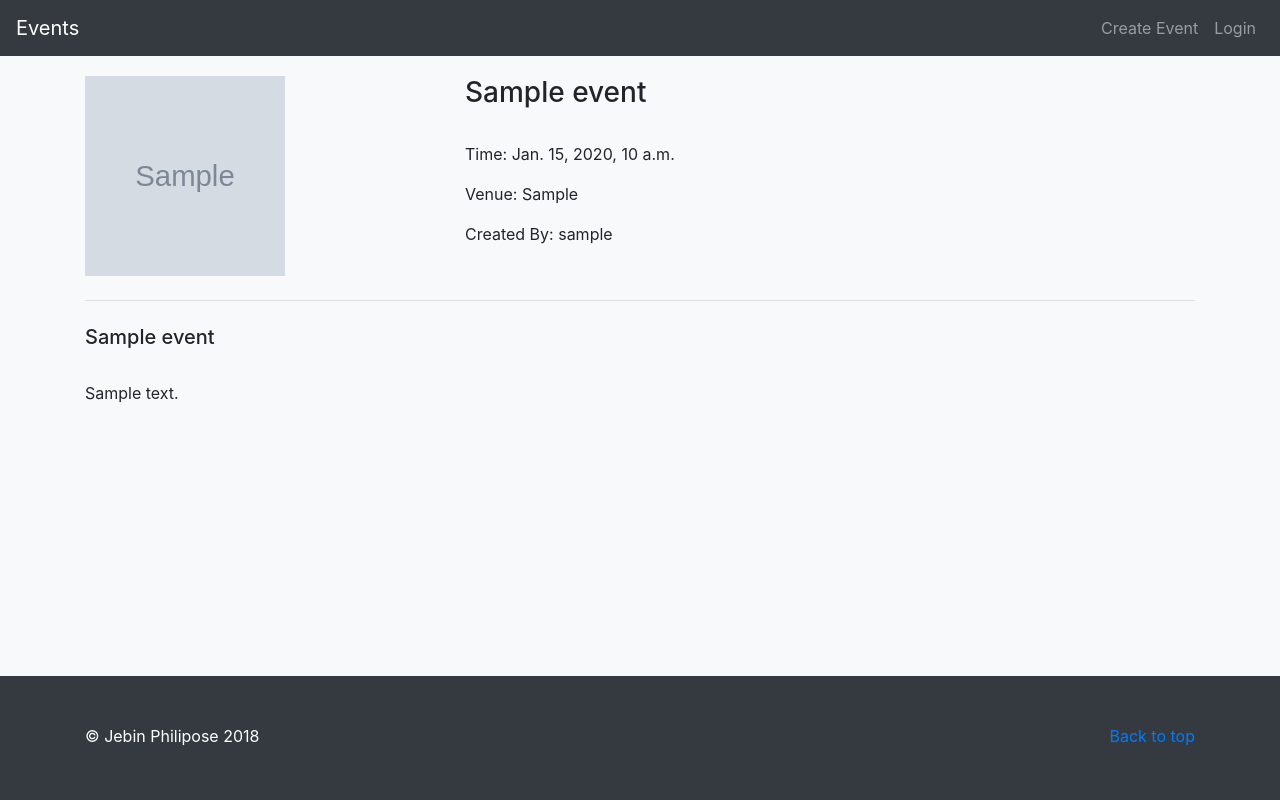
After one commit to jebinphilipose/django-events-website, a Django app: page /event/1/ in a window 1280 px wide. The commit adds this page. Run offline with Django 3.2, Linux system fonts and the light colour scheme; tables that the repository leaves empty hold one stand-in row (values such as "Sample post"); grey boxes marked "Sample" are stand-in pictures; some libraries are stand-ins or nearby versions.

Commit message:
Make the webpage dynamic and add event details page

```diff
--- a/events/models.py
+++ b/events/models.py
@@ -10,7 +10,9 @@ class Location(models.Model):
 
 class Event(models.Model):
     author = models.ForeignKey('auth.User', on_delete=models.CASCADE)
+    image = models.ImageField(upload_to='images/', default=None, blank=True)
     title = models.CharField(max_length=200)
+    description = models.TextField()
     time = models.DateTimeField()
     venue = models.CharField(max_length=200)
     location = models.ForeignKey(Location, on_delete=models.CASCADE,
--- a/events/static/css/style.css
+++ b/events/static/css/style.css
@@ -28,8 +28,12 @@
     max-width: 40rem;
 }
 
+html,
 body {
-    margin: 0px;
+    margin: 0;
+    padding: 0;
+    height: 100%;
+    background-color: #f8f9fa!important;
 }
 
 footer {
@@ -41,6 +45,10 @@ footer p {
     margin-bottom: .25rem;
 }
 
+#container {
+    min-height: calc(100% - 7.75rem);
+}
+
 .box-shadow {
     box-shadow: 0 .25rem .75rem rgba(0, 0, 0, .05);
 }
@@ -50,7 +58,7 @@ footer p {
 }
 
 .hero {
-    background: linear-gradient(rgba(26,26,26,0.7), rgba(26,26,26,0.7)), url(https://cdn-az.allevents.in/banners/5ed85c3ae7a78c4a08e4fe310abb0104);
+    background: linear-gradient(rgba(26, 26, 26, 0.7), rgba(26, 26, 26, 0.7)), url(https://cdn-az.allevents.in/banners/5ed85c3ae7a78c4a08e4fe310abb0104);
     background-size: cover;
     background-position: 50% 50%;
 }
--- a/events/templates/events/base.html
+++ b/events/templates/events/base.html
@@ -15,10 +15,10 @@
 </head>
 
 <body>
-
+    <div id="container">
         <header>
             <nav class="navbar navbar-expand-lg navbar-dark bg-dark">
-            <a class="navbar-brand" href="#">Events</a>
+                <a class="navbar-brand" href="/">Events</a>
                 <button class="navbar-toggler" type="button" data-toggle="collapse" data-target="#navbarNav" aria-controls="navbarNav" aria-expanded="false"
                     aria-label="Toggle navigation">
                     <span class="navbar-toggler-icon"></span>
@@ -36,9 +36,8 @@
             </nav>
         </header>
 
-    {% block content %}
-    {% endblock %}
-
+        {% block content %} {% endblock %}
+    </div>
     <footer class="bg-dark">
         <div class="container">
             <p class="float-right">
@@ -55,27 +54,11 @@
     <script src="https://stackpath.bootstrapcdn.com/bootstrap/4.1.1/js/bootstrap.min.js" integrity="sha384-smHYKdLADwkXOn1EmN1qk/HfnUcbVRZyYmZ4qpPea6sjB/pTJ0euyQp0Mk8ck+5T"
         crossorigin="anonymous"></script>
     <script>
-        $(document).on('submit', '#locationSearch', function (e) {
-            e.preventDefault();
-            $.ajax({
-                type: 'POST',
-                url: '/search',
-                data: {
-                    location: $('#location').val(),
-                    csrfmiddlewaretoken: $('input[name=csrfmiddlewaretoken]').val(),
-                },
-                success: function () {
-                    alert('Search Complete');
-                },
-            });
-        });
-    </script>
-    <script>
         $(function () {
             $("#location").autocomplete({
                 source: "/api/get_location/",
                 minLength: 0,
-            }).focus(function () {
+            }).click(function () {
                 $(this).autocomplete("search");
             });
         });
--- /dev/null
+++ b/events/templates/events/event_details.html
@@ -0,0 +1,22 @@
+{% extends 'events/base.html' %} {% block content %}
+<main role="main">
+    <div class="container" style="margin-top: 20px;">
+        <div class="row">
+                <div class="col-md-4">
+                    <img src="{{event.image.url}}" alt="event-image" style="height: 200px; width: 200px;">
+                </div>
+                <div class="col-md-8">
+                    <h3>{{event.title}}</h3>
+                    <br>
+                    <p>Time: {{event.time}}</p>
+                    <p>Venue: {{event.venue}}</p>
+                    <p>Created By: {{event.author}}</p>
+                </div>
+        </div>
+        <hr class="my-4">
+        <h5>{{event.title}}</h5>
+        <br>
+        <p style="white-space: pre-wrap;">{{event.description}}</p>
+    </div>
+</main>
+{% endblock %}
--- a/events/urls.py
+++ b/events/urls.py
@@ -3,6 +3,6 @@ from . import views
 
 urlpatterns = [
     path('', views.index, name='index'),
-    path('search', views.search, name='search'),
     path('api/get_location/', views.get_location, name='location'),
+    path('event/<int:id>/', views.event_details, name='details')
 ]
--- a/events/views.py
+++ b/events/views.py
@@ -1,24 +1,26 @@
 from django.shortcuts import render
 from django.http import HttpResponse
-from .models import Location
+from .models import Location, Event
 import json
 
 
 def index(request):
-    return render(request, 'events/index.html')
-
-
-def search(request):
-    if request.method == 'POST':
+    if request.method == 'GET':
+        events = Event.objects.filter(location__location='Noida')
+        location = events.get(pk=1).location
+        return render(request, 'events/index.html', {'events': events,
+                                                     'location': location})
+    else:
         location = request.POST['location']
-        print(location)
-    return HttpResponse('')
+        events = Event.objects.filter(location__location=location)
+        return render(request, 'events/index.html', {'events': events,
+                                                     'location': location})
 
 
 def get_location(request):
     if request.is_ajax():
         q = request.GET.get('term', '')
-        places = Location.objects.filter(location__contains=q)
+        places = Location.objects.filter(location__istartswith=q)
         results = []
         for pl in places:
             place_json = {}
@@ -29,3 +31,8 @@ def get_location(request):
         data = 'fail'
     mimetype = 'application/json'
     return HttpResponse(data, mimetype)
+
+
+def event_details(request, id):
+    event = Event.objects.get(pk=id)
+    return render(request, 'events/event_details.html', {'event': event})
--- a/website/settings.py
+++ b/website/settings.py
@@ -124,3 +124,7 @@ USE_TZ = True
 # https://docs.djangoproject.com/en/2.0/howto/static-files/
 
 STATIC_URL = '/static/'
+
+MEDIA_ROOT = os.path.join(BASE_DIR, 'media')
+
+MEDIA_URL = '/media/'
--- a/website/urls.py
+++ b/website/urls.py
@@ -16,8 +16,10 @@ Including another URLconf
 from django.contrib import admin
 from django.urls import path
 from django.conf.urls import include
+from django.conf import settings
+from django.conf.urls.static import static
 
 urlpatterns = [
     path('admin/', admin.site.urls),
     path('', include('events.urls')),
-]
+] + static(settings.MEDIA_URL, document_root=settings.MEDIA_ROOT)
```
Also changed, not shown: events/templates/events/index.html (+18 -48 lines), events/migrations/0003_event_image.py (added), events/migrations/0004_event_description.py (added). Lines whose indentation alone changed are shown as unchanged.
